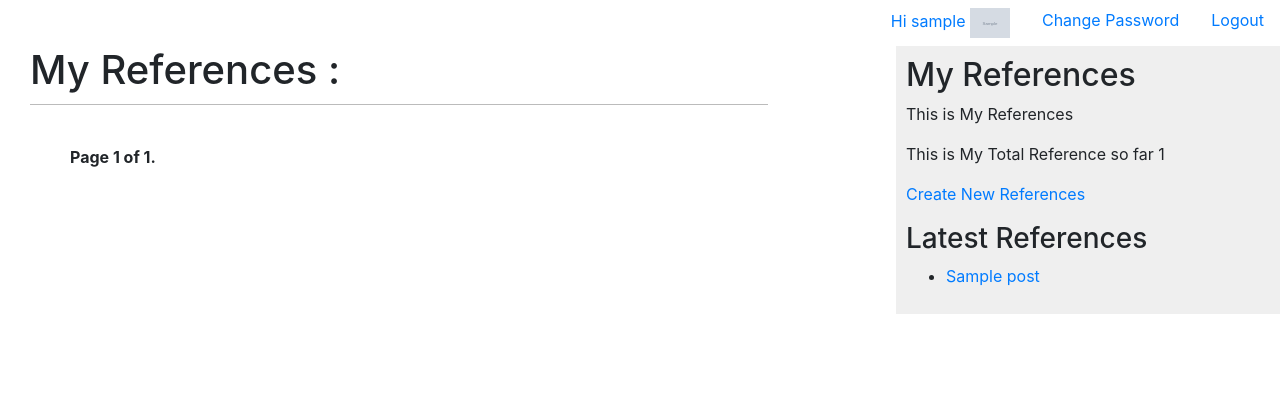
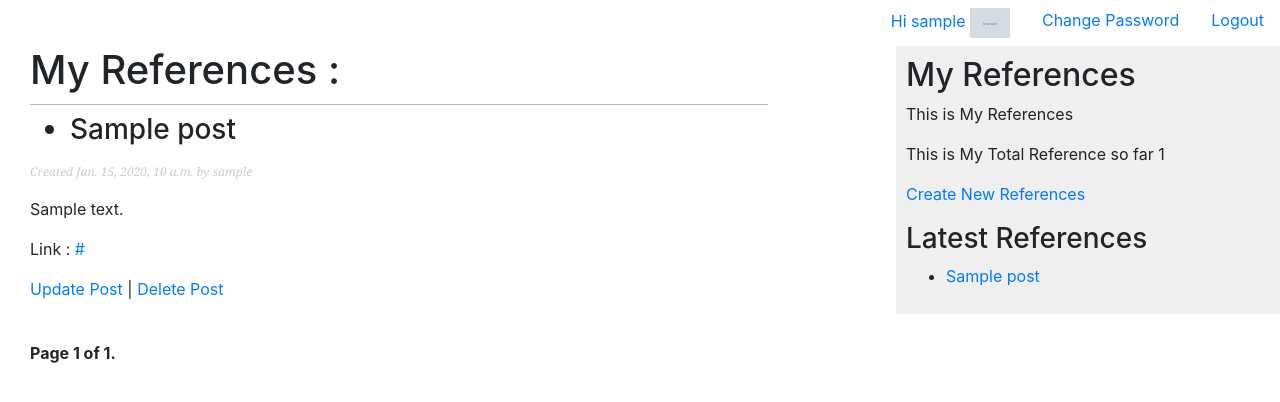
Before and after one commit to mwahyuk03/django-mwahyuk, a Django app: page /references/ in a window 1280 px wide. Shown: the part 132-534 px from the top of the page. Run offline with Django 3.2, Linux system fonts and the light colour scheme; a user stored in the database is signed in; tables that the repository leaves empty hold one stand-in row (values such as "Sample post"); grey boxes marked "Sample" are stand-in pictures; some libraries are stand-ins or nearby versions.

Commit message:
Debug List references tidak mucul

```diff
--- a/references/templates/references/post/list.html
+++ b/references/templates/references/post/list.html
@@ -9,7 +9,7 @@
      <h3><li>{{ post.title }}</li></h3>
         </ul>
         <p class="date">
-            Created {{ post.publish }} by {{ post.autor }}
+            Created {{ post.publish }} by {{ post.author }}
         </p>
             {{ post.description| markdown | truncatewords_html:30 }}
         <p>
--- a/references/views.py
+++ b/references/views.py
@@ -15,7 +15,7 @@ from django.views.generic import ListView, FormView, CreateView, UpdateView, Del
 
 class ReferencesListView(LoginRequiredMixin, ListView):
     queryset = Post.objects.all()
-    context_object_name = 'postsref'
+    context_object_name = 'refposts'
     paginate_by = 3
     template_name = 'references/post/list.html'
 
```
